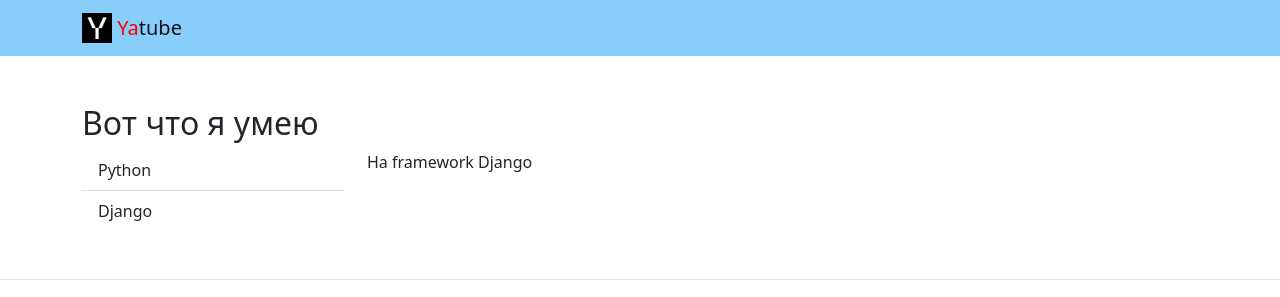
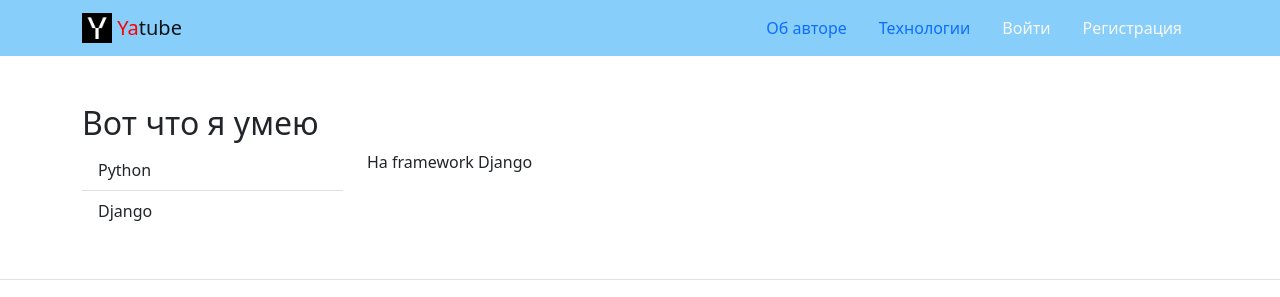
Before and after one commit to lets-dancing/hw02_community, a Django app: template yatube/templates/about/tech.html in a window 1280 px wide. Shown: the top 297 px of the page. Run offline with Django 3.2, Linux system fonts and the light colour scheme; the template is opened without the code that fills it, so the values that code supplies are empty; some libraries are stand-ins or nearby versions.

Commit message:
for last exercise

```diff
--- a/yatube/templates/includes/header.html
+++ b/yatube/templates/includes/header.html
@@ -1,4 +1,5 @@
 {% load static %}
+{% with request.resolver_match.view_name as view_name %}
 <header>
     <nav class="navbar navbar-light" style="background-color: lightskyblue">
       <div class="container">
@@ -6,6 +7,43 @@
           <img src="{% static 'img/logo.png' %}" width="30" height="30" class="d-inline-block align-top" alt="">
           <span style="color:red">Ya</span>tube</a>
         </a>
+        <ul class="nav nav-pills">
+          <li class="nav-item">
+            <a class="nav-link {% if view_name  == 'about:author' %}active{% endif %}"
+            href="{% url 'about:author' %}">Об авторе</a>
+          </li>
+          <li class="nav-item">
+            <a class="nav-link {% if view_name  == 'about:tech' %}active{% endif %}"
+            href="{% url 'about:tech' %}">Технологии</a>
+          </li>
+          {% if request.user.is_authenticated %}
+          <li class="nav-item">
+            <a class="nav-link {% if view_name  == '<>' %}active{% endif %}"
+            href="<>">Новая запись</a>
+          </li>
+          <li class="nav-item">
+            <a class="nav-link link-light {% if view_name  == 'users:password_change' %}active{% endif %}"
+            href="{% url 'users:password_change' %}">Изменить пароль</a>
+          </li>
+          <li class="nav-item">
+            <a class="nav-link link-light {% if view_name  == 'users:logout' %}active{% endif %}"
+            href="{% url 'users:logout' %}">Выйти</a>
+          </li>
+          <li>
+            Пользователь: {{ user.username }}
+          <li>
+          {% else %}
+          <li class="nav-item">
+            <a class="nav-link link-light {% if view_name  == 'users:login' %}active{% endif %}"
+            href="{% url 'users:login' %}">Войти</a>
+          </li>
+          <li class="nav-item">
+            <a class="nav-link link-light {% if view_name  == 'users:signup' %}active{% endif %}"
+            href="{% url 'users:signup' %}">Регистрация</a>
+          </li>
+          {% endif %}
+        </ul>
       </div>
     </nav>
 </header>
+{% endwith %}
```
Also changed, not shown: yatube/users/urls.py (+27 -1 lines).
